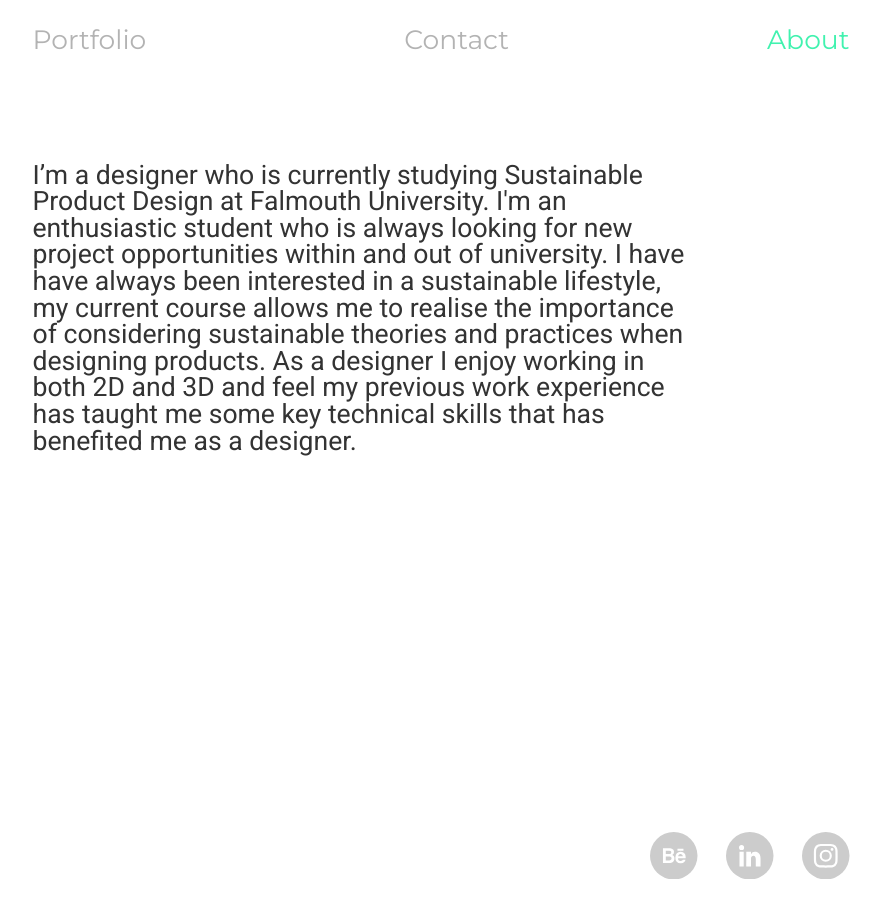
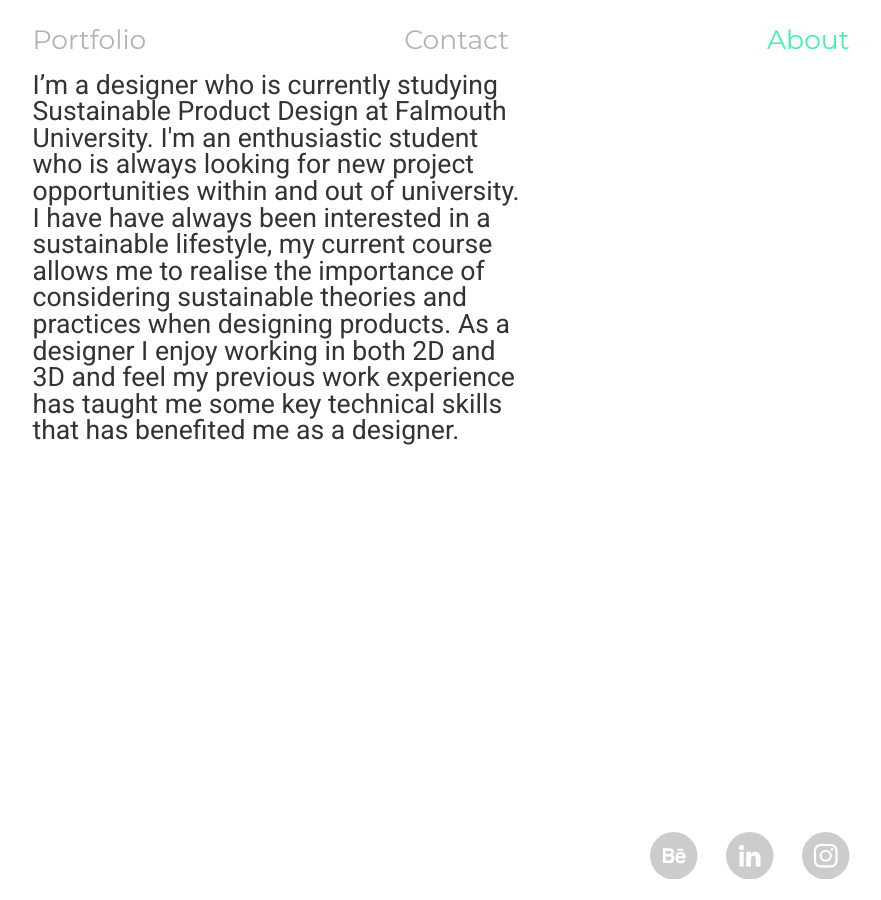
Before and after one commit to Elunn/elliot-lunn-old-portfolio, a Jekyll site: the page built from about.html, in a window 1280 px wide. Shown: the whole page, without its empty margins (199-1080 px from the left). Built offline with Jekyll 4.4.1, drawn with Linux system fonts in a browser that asks for light colours; nearby versions of some CDN libraries; Markdown is read by kramdown in place of the engine named in the settings.

Commit message:
moving about text

```diff
--- a/about.html
+++ b/about.html
@@ -2,7 +2,9 @@
 layout: default
 ---
 
+<div class="abouttext">
 <p>I’m a designer who is currently studying Sustainable Product Design at Falmouth University. I'm an enthusiastic student who is always looking for new project opportunities within and out of university.
 
 I have have always been interested in a sustainable lifestyle, my current course allows me to realise the importance of considering sustainable theories and practices when designing products.
 As a designer I enjoy working in both 2D and 3D and feel my previous work experience has taught me some key technical skills that has benefited me as a designer.</p>
+</div>
--- a/css/styles.css
+++ b/css/styles.css
@@ -33,13 +33,17 @@ a:hover {
     position: relative;
 }
 
+.abouttext {
+    position: relative;
+    width: 60%;
+    top:20%;
+}
+
 p {
     font-family: 'Roboto', sans-serif;
     font-size: 1.4em;
     text-align: distribute;
-    padding-top: 10vh;
     color: #333333;
-    width: 80%;
 }
 
 /*main content*/
```
